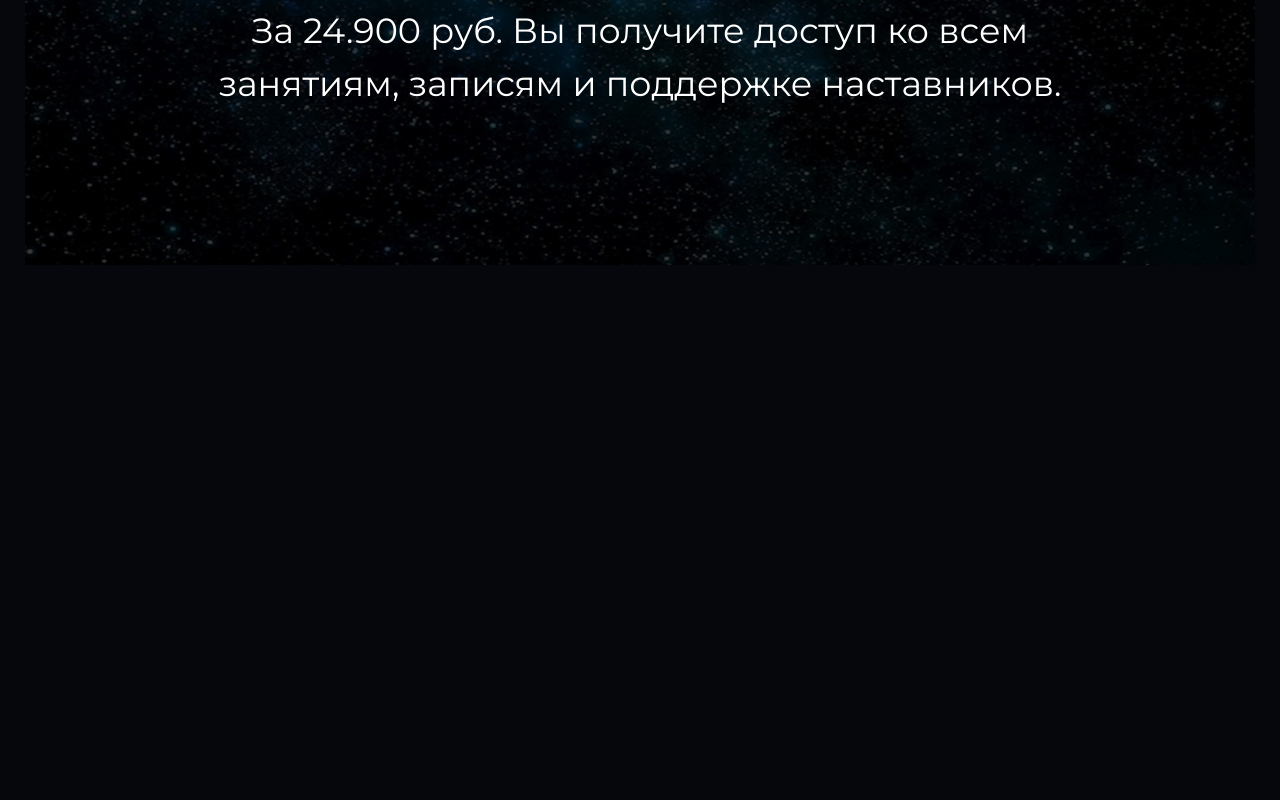
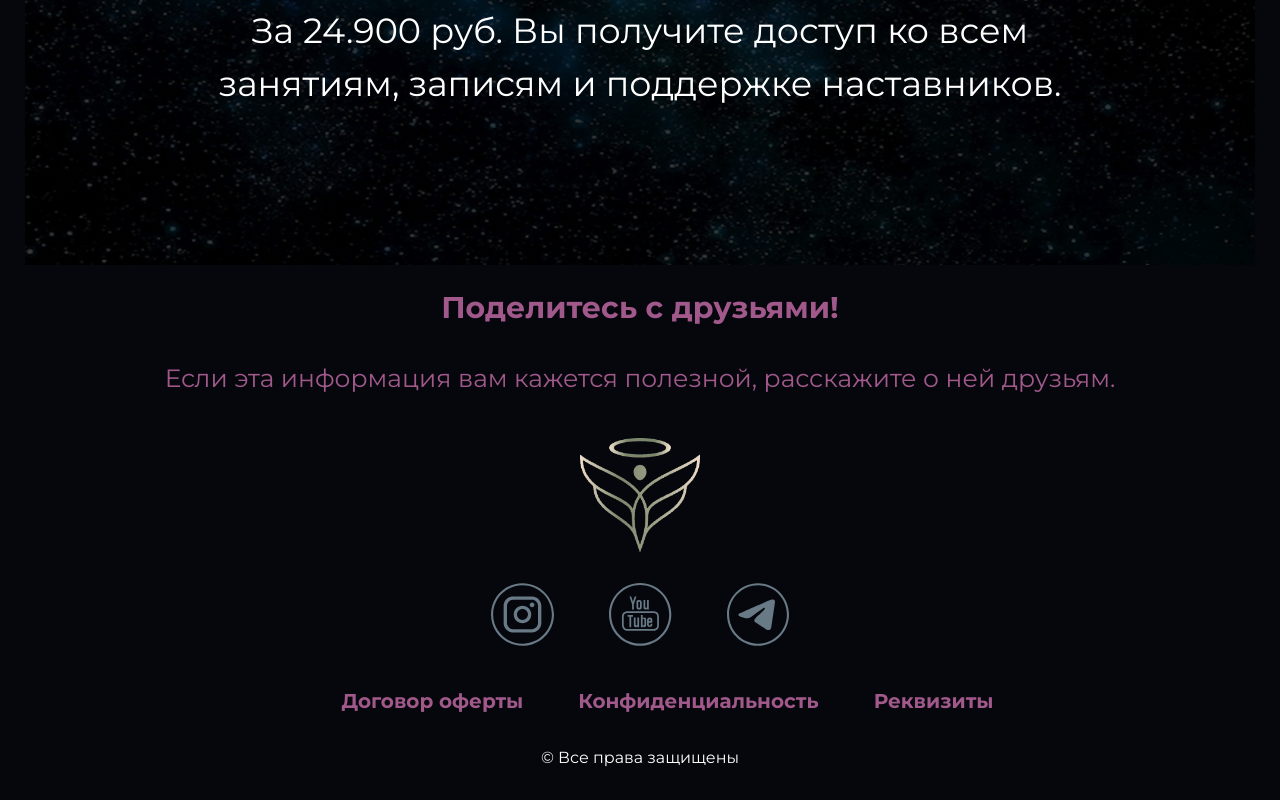
Before and after one commit to Mokflasha/PRObujdenie, a website built with Vite: page index.html in a window 1280 px wide. Shown: the part 5323-6123 px from the top of the page. Before the commit the page ends 5588 px from the top, so only its background shows below. Built offline with nearby package versions, Linux system fonts and the light colour scheme.

Commit message:
add footer and adaptive it

```diff
--- a/index.html
+++ b/index.html
@@ -179,7 +179,25 @@
 				<p class="montserrat text-[#fff] text-[35px] text-center max-w-[860px] mb-[155px] max-[800px]:text-[30px] max-[600px]:text-[20px] max-[600px]:text-[20px] max-[600px]:mb-[70px] max-[450px]:text-[17px] max-[450px]:mb-[50px]">За 24.900 руб. Вы получите доступ ко всем занятиям, записям и поддержке наставников.</p>
 			</section>
 		</main>
-		<footer></footer>
+		<footer class="container flex flex-col items-center">
+			<h6 class="montserrat-b text-[#A0598A] mt-[20px] mb-[30px] text-[30px] max-[600px]:text-[20px]">Поделитесь с друзьями!</h6>
+			<p class="montserrat text-[#A0598A] mb-[40px] text-[25px] text-center max-[600px]:text-[16px]">Если эта информация вам кажется полезной, расскажите о ней друзьям.</p>
+			<div class="w-[120px] h-[105px] mb-[40px]">
+				<img src="/logo.png" alt="">
+			</div>
+			<div class="flex gap-[55px] mb-[40px]">
+				<img src="/insta.svg" alt="">
+				<img src="/youtube.svg" alt="">
+				<img src="/telegram.svg" alt="">
+			</div>
+			<div class="flex gap-[55px] text-[20px] mb-[30px] max-[900px]:text-[16px] max-[900px]:gap-[16px] max-[450px]:flex-col max-[450px]:text-[15px] max-[450px]:text-center">
+				<a href=""></a>
+				<a class="text-[#A0598A] montserrat-b" href="">Договор оферты</a>
+				<a class="text-[#A0598A] montserrat-b" href="">Конфиденциальность</a>
+				<a class="text-[#A0598A] montserrat-b " href="">Реквизиты</a>
+			</div>
+			<p class="text-[#fff] montserrat text-end mb-[30px]">© Все права защищены</p>
+		</footer>
 		<script type="module" src="src/js/main.js"></script>
   </body>
 </html>
```
Also changed, not shown: public/insta.svg (added), public/telegram.svg (added), public/youtube.svg (added).
